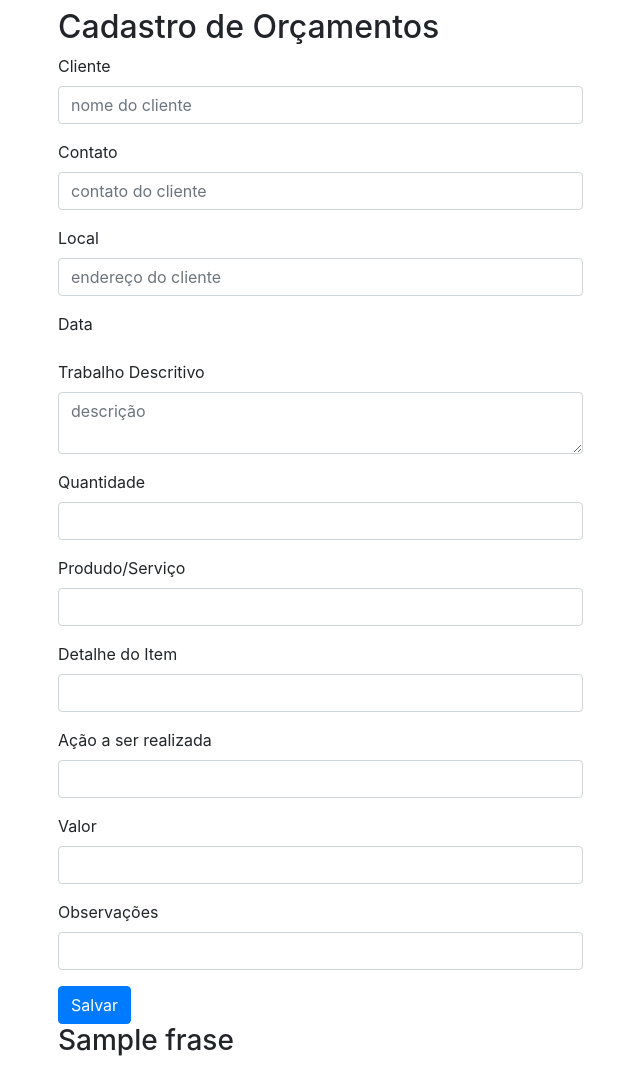
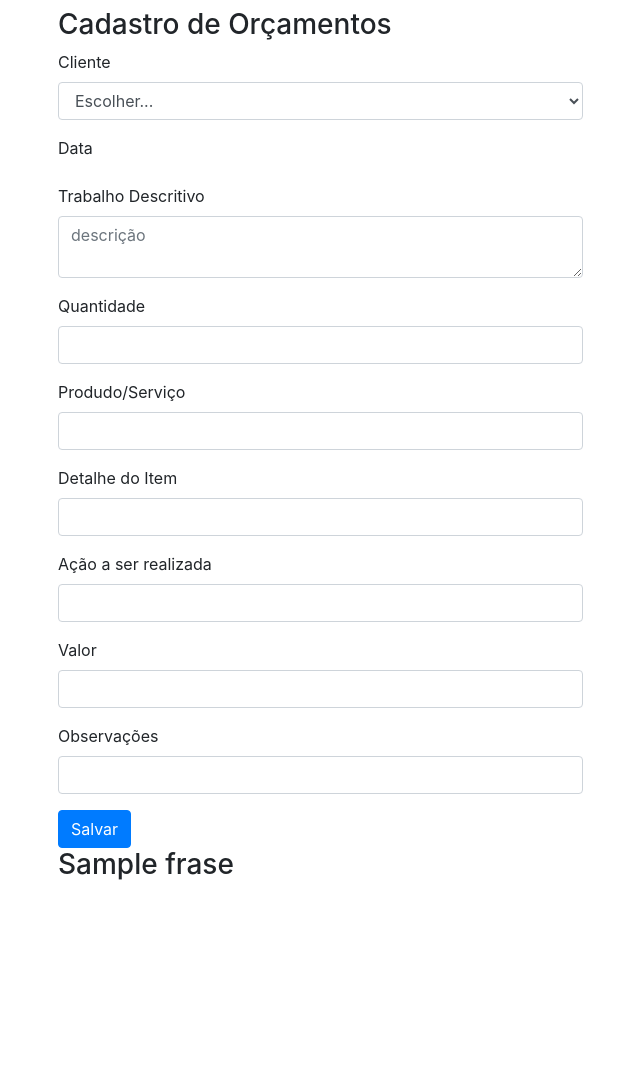
Before and after one commit to guintertrisch/app_orcamento, a Python web app: template app/templates/cad_orcamentos.html in a window 1280 px wide. Shown: the whole page, without its empty margins (42-682 px from the left). After the commit the page ends 880 px from the top, so only its background shows below. Run offline with Jinja, Linux system fonts and the light colour scheme; the template is opened without the code that fills it: most values are stand-ins (such as "Sample title", 1, 10 or a date in 2020); form fields are guessed from the names that the template uses.

Commit message:
criado template cadastro de orçamentos

```diff
--- a/app/templates/cad_orcamentos.html
+++ b/app/templates/cad_orcamentos.html
@@ -3,20 +3,17 @@
 {% block content %}
 
 <div class="col-md-6 col-md-offset-4">
-    <h2>Cadastro de Orçamentos</h2>
+    <h3>Cadastro de Orçamentos</h3>
 <form action="" method="POST">
     {{ form.csrf_token}}
     <div class="form-group">
         <label>Cliente</label>
-        {{form.cliente(class="form-control",placeholder="nome do cliente")}}
-    </div>
-    <div class="form-group">
-        <label>Contato</label>
-        {{form.contato(class="form-control",placeholder="contato do cliente")}}
-    </div>
-    <div class="form-group">
-        <label>Local</label>
-        {{form.local(class="form-control",placeholder="endereço do cliente")}}
+        <select id="inputEstado" class="form-control">
+            <option selected>Escolher...</option>
+            {% for cli in cliente %}
+                <option>{{cli.nome}}</option>
+            {% endfor %}
+      </select>
     </div>
     <div class="form-group">
         <label>Data</label>
@@ -51,13 +48,7 @@
         <label>Observações</label>
         {{form.observacao(class="form-control")}}
     </div>
-
-
-
     <button type="submit" class="btn btn-primary">Salvar</button>
-
-
-
     <h3> {{frase}}</h3>
 </form>
 </div>
```
